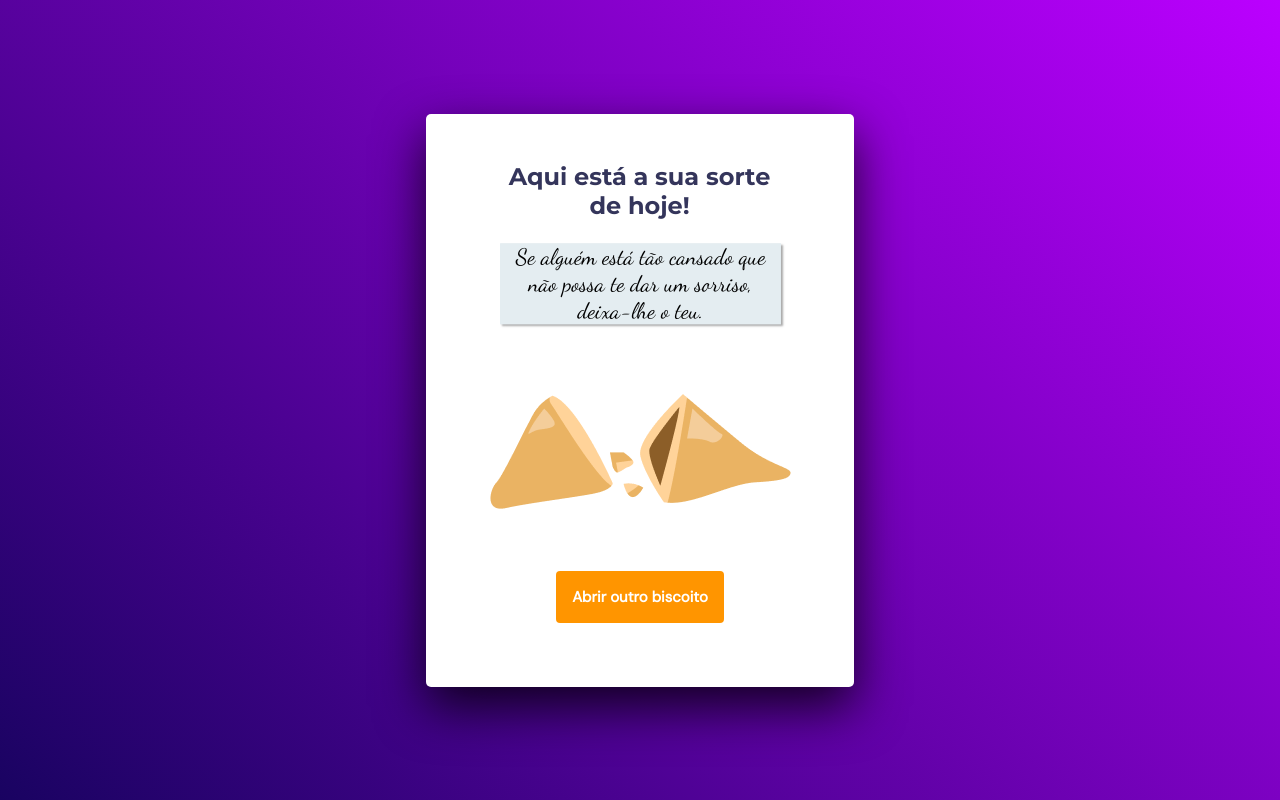
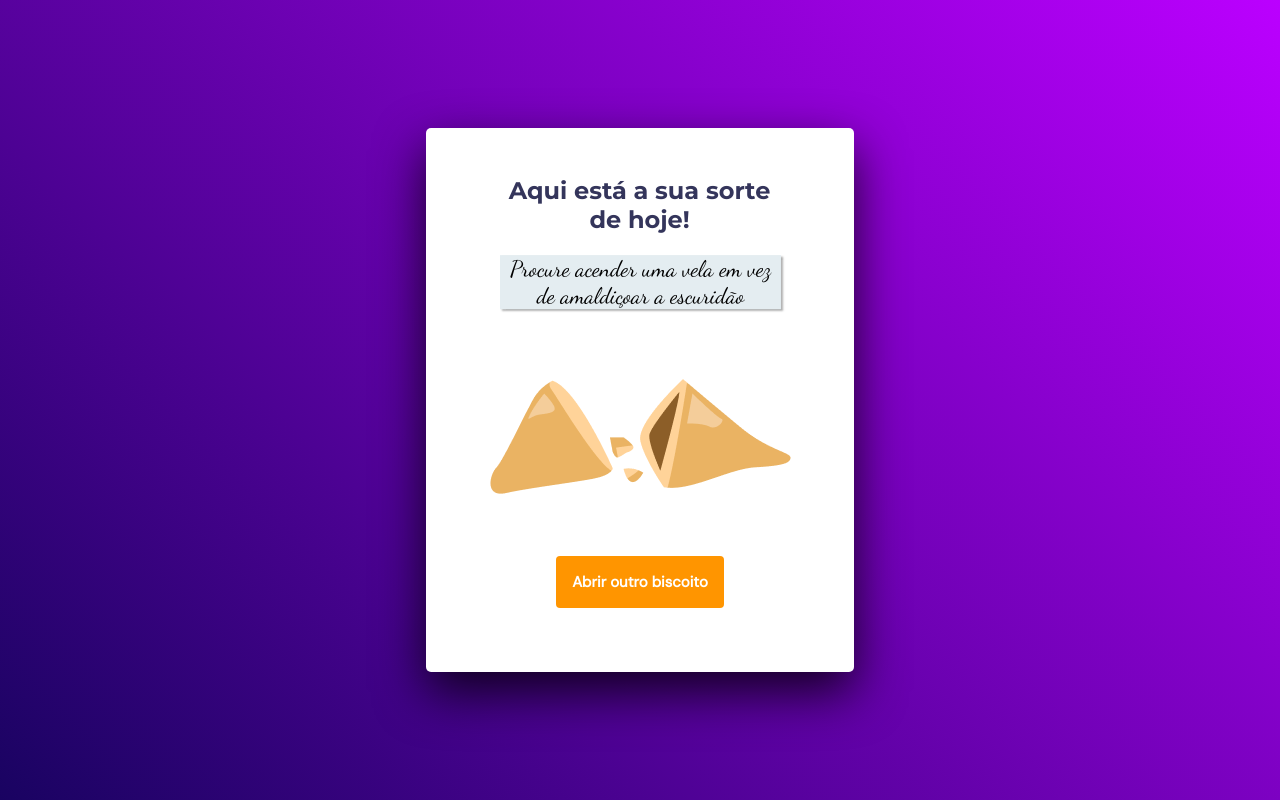
Before and after one commit to paulinhoteixeira/fortune-cookie, a plain HTML site: page index.html in a window 1280 px wide. Both pictures are taken after a click on the picture 640 px from the left and 450 px from the top of the page. Drawn offline with Linux system fonts and the light colour scheme.

Commit message:
getMessage function

```diff
--- a/index.html
+++ b/index.html
@@ -22,7 +22,7 @@
 
     <div class="screen2 hide" >
       <h1>Aqui está a sua sorte de hoje!</h1>
-      <p>Se alguém está tão cansado que não possa te dar um sorriso, deixa-lhe o teu.</p>
+      <p id="message"></p>
 
       <img src="./assets/opened-cookie.png" alt="">
 
--- a/main.js
+++ b/main.js
@@ -2,6 +2,7 @@ const cookie = document.querySelector("#cookie");
 const screen1 = document.querySelector(".screen1");
 const screen2 = document.querySelector(".screen2");
 const reset = document.querySelector("#reset");
+const message = document.querySelector("#message");
 const cookieMessages = [
   "Se alguém está tão cansado que não possa te dar um sorriso, deixa-lhe o teu.",
   "Procure acender uma vela em vez de amaldiçoar a escuridão",
@@ -14,6 +15,7 @@ reset.addEventListener("click", resetCookie)
 
 function showMessage(event) {
   event.preventDefault();
+  getMessage()
   screen1.classList.toggle("hide")
   screen2.classList.toggle("hide")
 }
@@ -23,3 +25,9 @@ function resetCookie(event) {
   screen1.classList.toggle("hide")
   screen2.classList.toggle("hide")
 }
+
+function getMessage() {
+  let messageIndex = Math.floor(Math.random() * cookieMessages.length)
+  message.innerHTML = cookieMessages[messageIndex]
+  console.log(messageIndex)
+}
```
